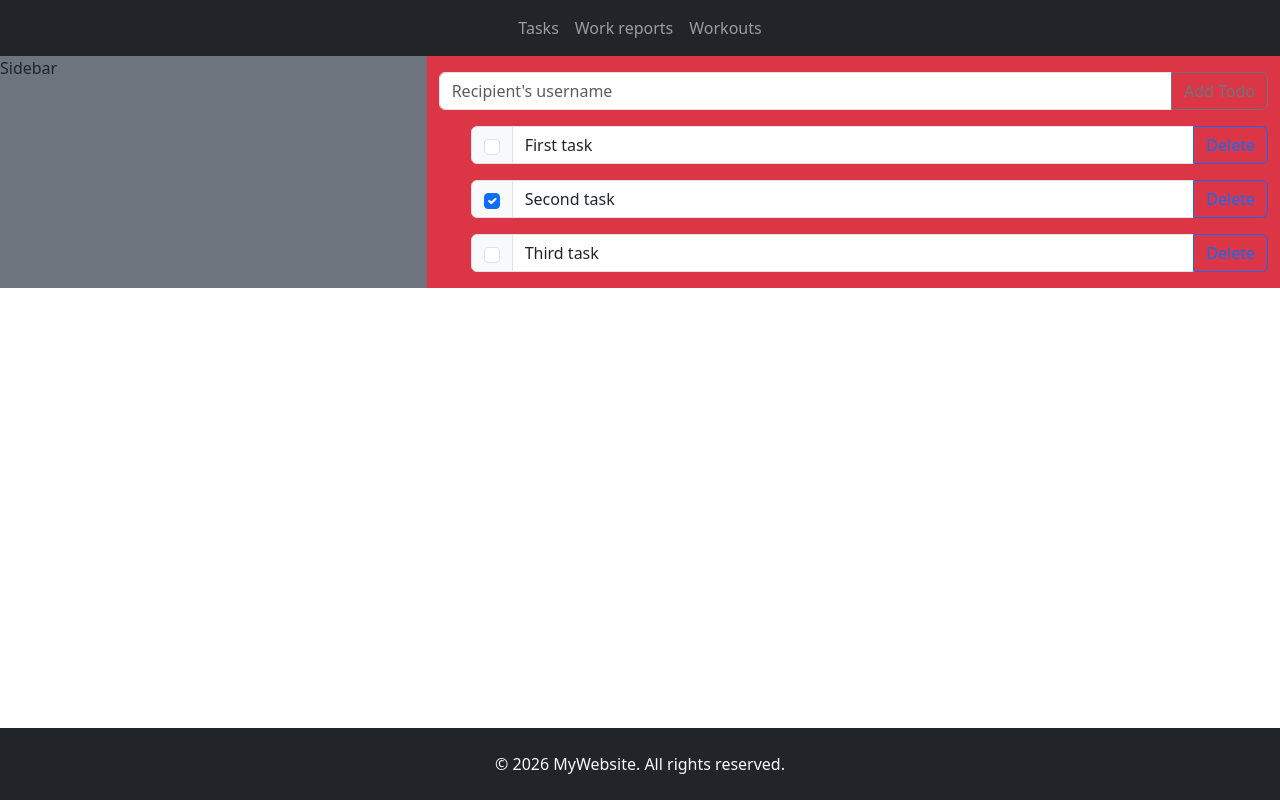
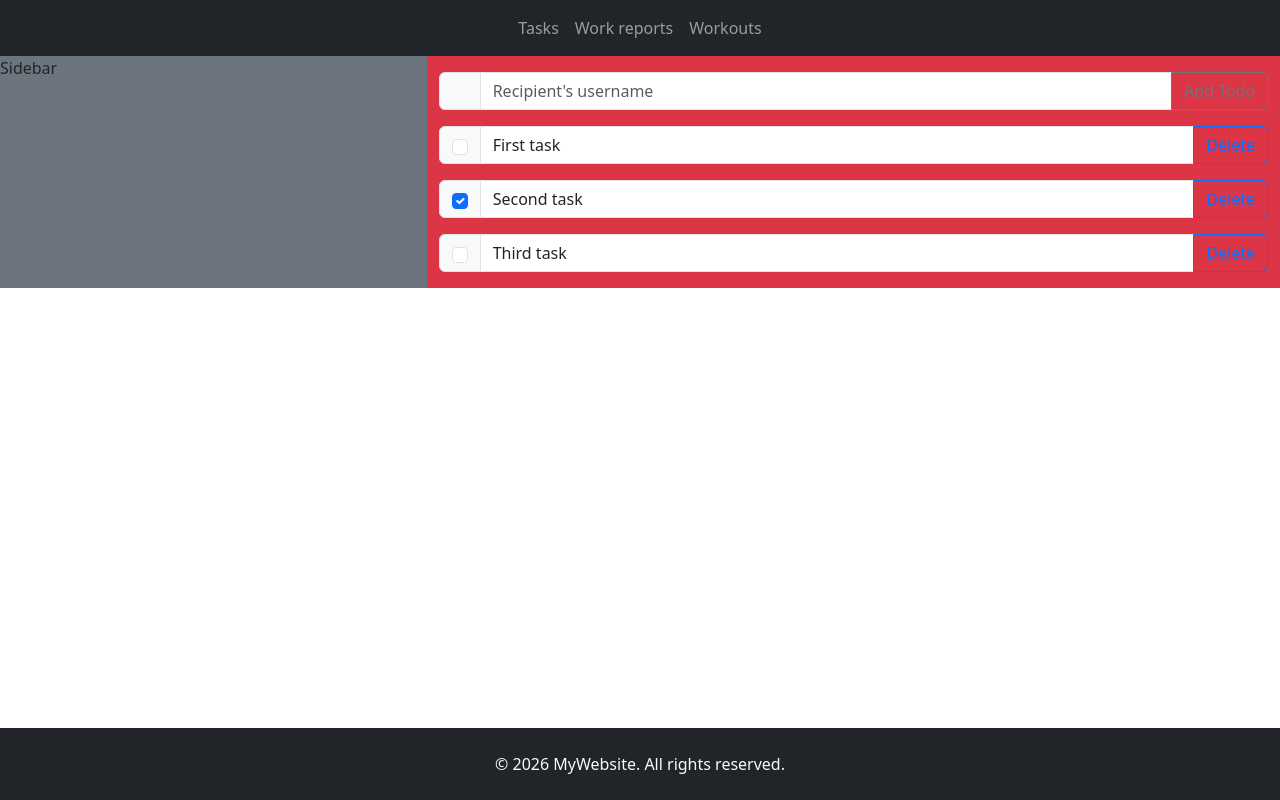
Before and after one commit to dramlian/life-organizer, a Next.js app: page /tasks in a window 1280 px wide. Built offline with nearby package versions, Linux system fonts and the light colour scheme.

Commit message:
Style touchups for the select list

```diff
--- a/app/components/todolist/TodoList.tsx
+++ b/app/components/todolist/TodoList.tsx
@@ -49,6 +49,7 @@ export default function TodoList({ injectedTodos }: { injectedTodos: Todo[] }) {
             <Row className="mt-3">
                 <Col>
                     <InputGroup className="mb-3">
+                        <InputGroup.Checkbox aria-label="Placeholder checkbox" style={{ visibility: 'hidden' }} disabled />
                         <Form.Control
                             placeholder="Recipient's username"
                             aria-label="Recipient's username"
@@ -64,7 +65,7 @@ export default function TodoList({ injectedTodos }: { injectedTodos: Todo[] }) {
             </Row>
             <Row>
                 <Col>
-                    <ul>
+                    <ul style={{ padding: 0, listStyle: 'none' }}>
                         {todos.map((todo) => (
                             <li key={todo.id}>
                                 <InputGroup className="mb-3">
```
